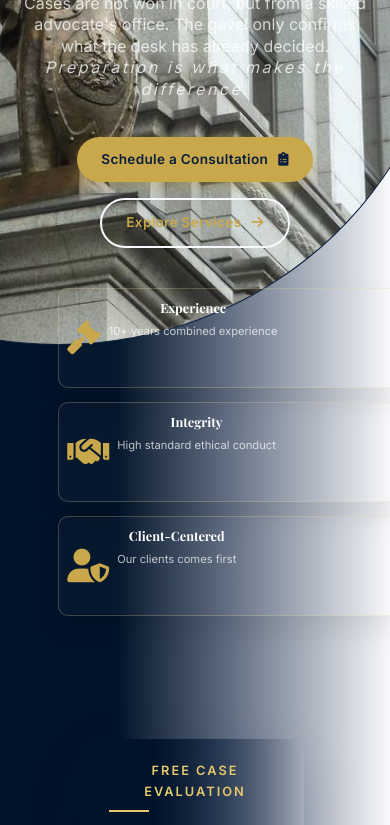
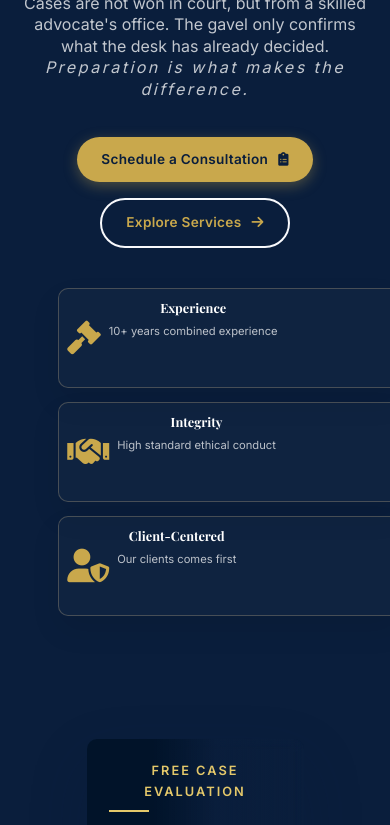
Before and after one commit to agunda99/jasimiyu_and_co_advocates, a plain HTML site: page index.html in a window 390 px wide. Shown: the part 185-1010 px from the top of the page. Drawn offline with nearby package versions, Linux system fonts and the light colour scheme; a web font is replaced by a local one.

Commit message:
recommit

```diff
--- a/style.css
+++ b/style.css
@@ -1688,6 +1688,16 @@ section {
 }
 
 @media (max-width: 768px) {
+    .hero {
+        background-image: none;
+        background: var(--primary)
+    }
+
+    .hero::before,
+    .hero::after {
+        display: none;
+    }
+
     .hero-values {
         grid-template-columns: repeat(2, minmax(150px, 1fr));
         width: 100%;
```
